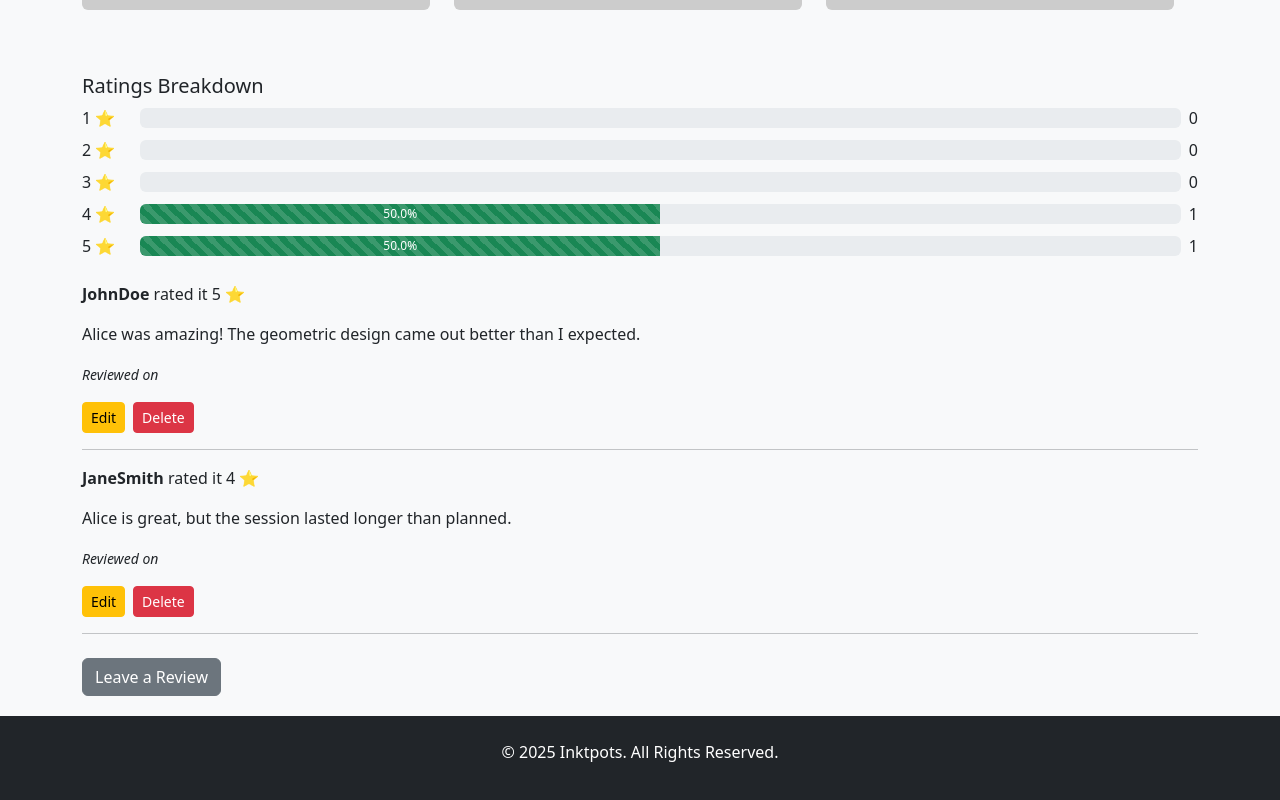
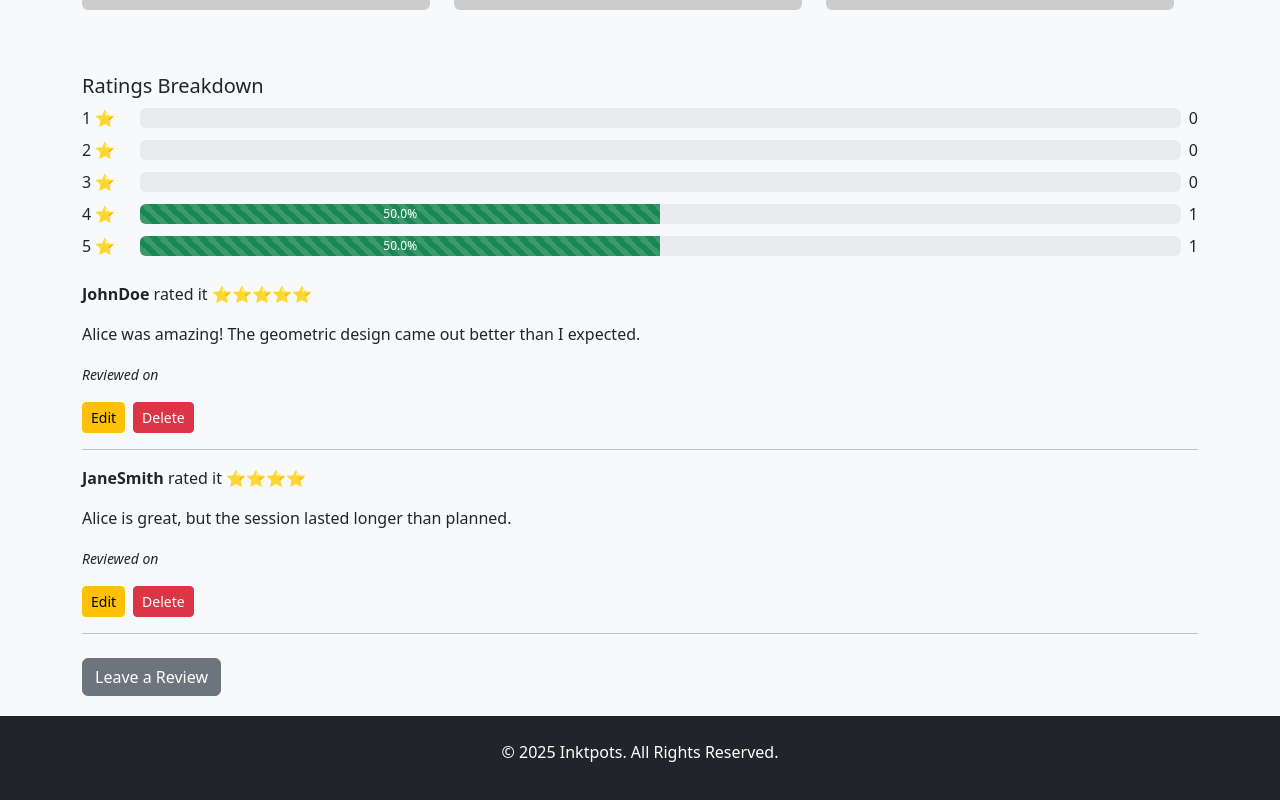
Before and after one commit to emily172/FYP-Tattoo, a React (Vite) app in the folder tattoo-web-app/: page /artists/1 in a window 1280 px wide. Shown: the part 640-1440 px from the top of the page. Built offline with nearby package versions, Linux system fonts and the light colour scheme.

Commit message:
Added yellow stars representing the numbers given for each review

```diff
--- a/tattoo-web-app/src/pages/ArtistProfile.jsx
+++ b/tattoo-web-app/src/pages/ArtistProfile.jsx
@@ -194,8 +194,8 @@ const ArtistProfile = () => {
           );
         })}
       </div>
-      {/* Reviews Section */}
-      {sortedReviews.length > 0 ? (
+           {/* Reviews Section */}
+           {sortedReviews.length > 0 ? (
         sortedReviews.map((review, index) => (
           <div key={index} className="mb-3">
             {isEditing && editingReview.index === index ? (
@@ -203,7 +203,10 @@ const ArtistProfile = () => {
             ) : (
               <>
                 <p>
-                  <strong>{review.username}</strong> rated it {review.rating} ⭐
+                  <strong>{review.username}</strong> rated it{" "}
+                  <span>
+                    {"⭐".repeat(review.rating)} {/* Yellow stars for the rating */}
+                  </span>
                 </p>
                 <p>{review.comment}</p>
                 <p>
@@ -233,6 +236,7 @@ const ArtistProfile = () => {
       ) : (
         <p>No reviews yet. Be the first to leave a review!</p>
       )}
+
 
       {/* Leave a Review Button */}
       <div className="mt-4">
```
